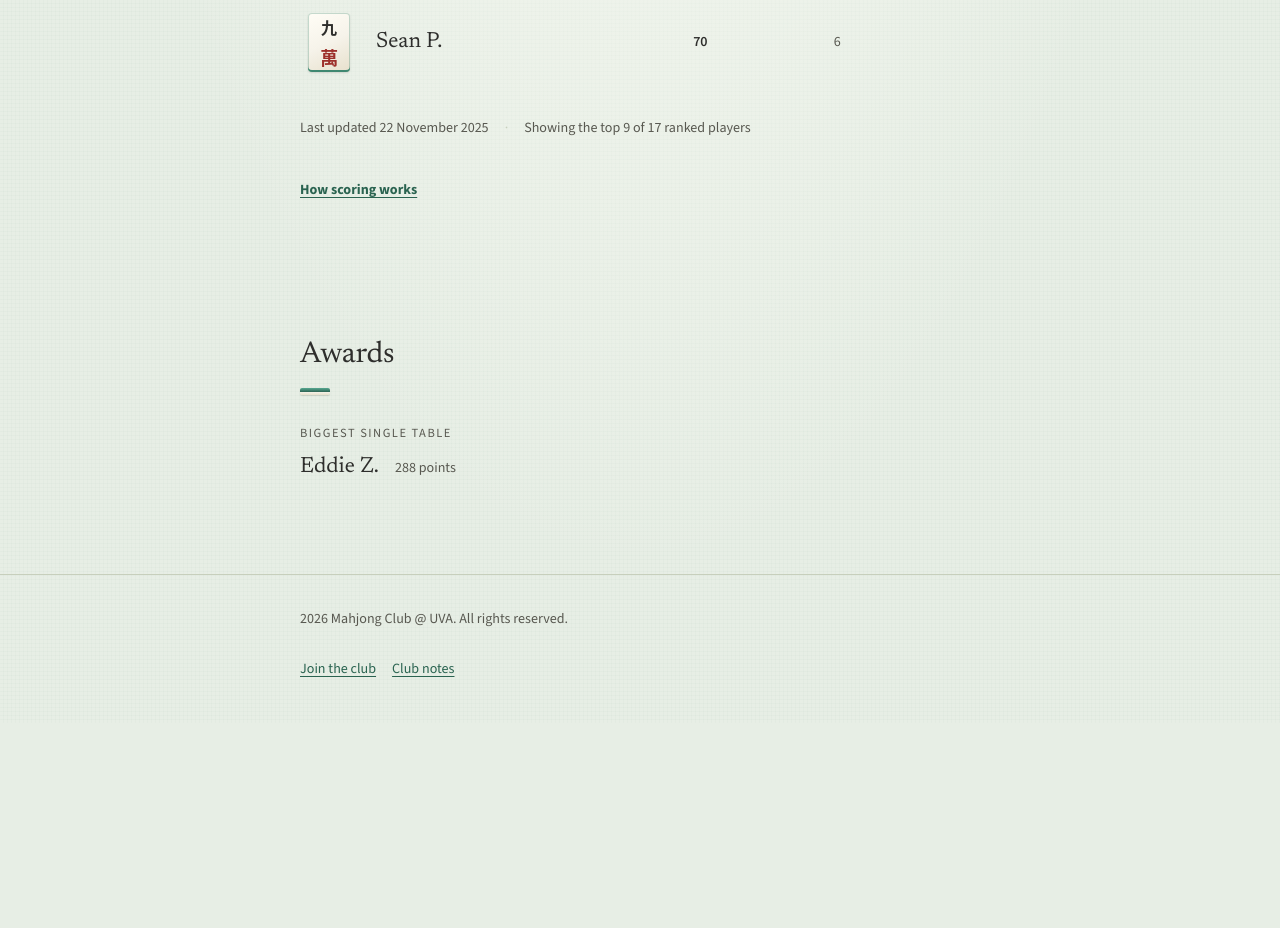
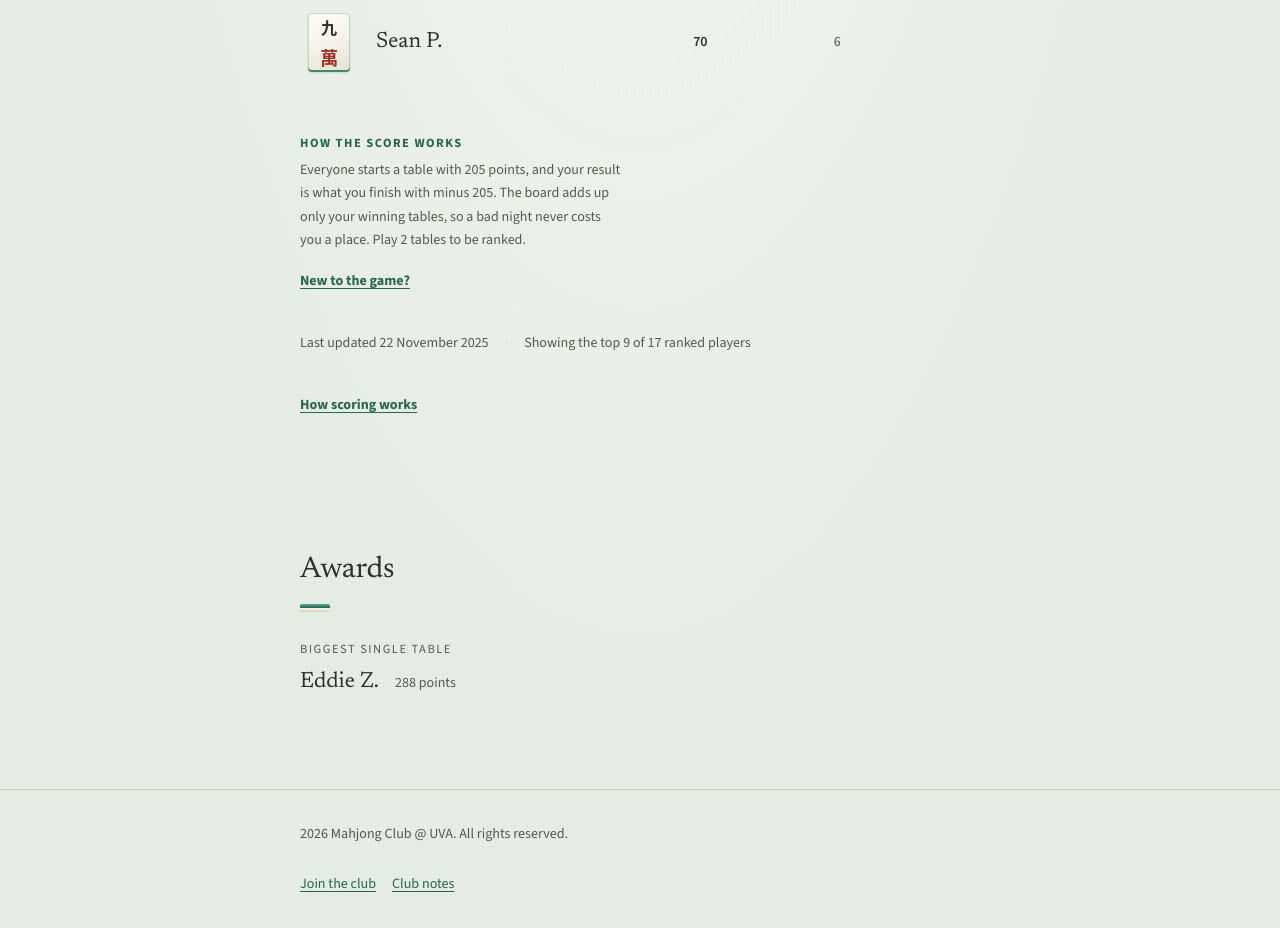
Before and after one commit to mahjongclub-uva/mahjongclub-site, a Next.js app: page /mahjongclub-site/leaderboard in a window 1280 px wide. Shown: the part 1020-1948 px from the top of the page. Before the commit the page ends 1743 px from the top, so only its background shows below. Built offline with nearby package versions, Linux system fonts and the light colour scheme.

Commit message:
refactor(guide): move club scoring to the leaderboard
Scoring is not something you read before your first game — it is what
you want when you are looking at the board and wondering how a number
was arrived at. Restate it there, small, below the table.

```diff
--- a/src/app/globals.css
+++ b/src/app/globals.css
@@ -1730,3 +1730,26 @@ h2[id] { scroll-margin-top: 1.5rem; }
   letter-spacing: 0.02em;
   color: var(--ink-soft);
 }
+/* The scoring explanation under the leaderboard. Deliberately quiet: it is
+   reference material, and the table above it is the reason people came. */
+.scoring-note {
+  margin-block: var(--space-5) var(--space-4);
+  max-width: 46ch;
+  color: var(--ink-soft);
+  font-size: var(--text-sm);
+}
+
+.scoring-note h2 {
+  margin: 0 0 var(--space-2);
+  font-family: var(--sans);
+  font-size: var(--text-xs);
+  font-weight: 700;
+  letter-spacing: 0.12em;
+  text-transform: uppercase;
+  color: var(--jade);
+}
+
+.scoring-note p {
+  margin: 0 0 var(--space-2);
+  line-height: 1.65;
+}
--- a/src/app/leaderboard/page.tsx
+++ b/src/app/leaderboard/page.tsx
@@ -1,7 +1,8 @@
+import Link from "next/link";
 import { getCurrentSemester } from "@/lib/data";
+import { MIN_TABLES_TO_RANK } from "@/lib/schema";
 import { formatDate } from "@/lib/format";
 import Section from "@/components/Section";
-import Link from "next/link";
 
 /**
  * A display truncation only — the data always carries every ranked player.
@@ -90,6 +91,24 @@ export default function Leaderboard() {
             </tbody>
           </table>
 
+          {/* How the numbers are arrived at. Small, and after the table
+              rather than before it, because most visitors are looking for a
+              name and a number and do not need the rules to read it. */}
+          <div className="scoring-note">
+            <h2>How the score works</h2>
+            <p>
+              Everyone starts a table with 205 points, and your result is what
+              you finish with minus 205. The board adds up only your winning
+              tables, so a bad night never costs you a place. Play{" "}
+              {MIN_TABLES_TO_RANK} tables to be ranked.
+            </p>
+            <p>
+              <Link className="text-link" href="/guide/">
+                New to the game?
+              </Link>
+            </p>
+          </div>
+
           {/* Both facts a reader needs after the table: how current it is,
               and that they are not seeing all of it. */}
           <p className="quiet table-note">
```
Also changed, not shown: src/app/guide/page.tsx (+0 -20 lines).
